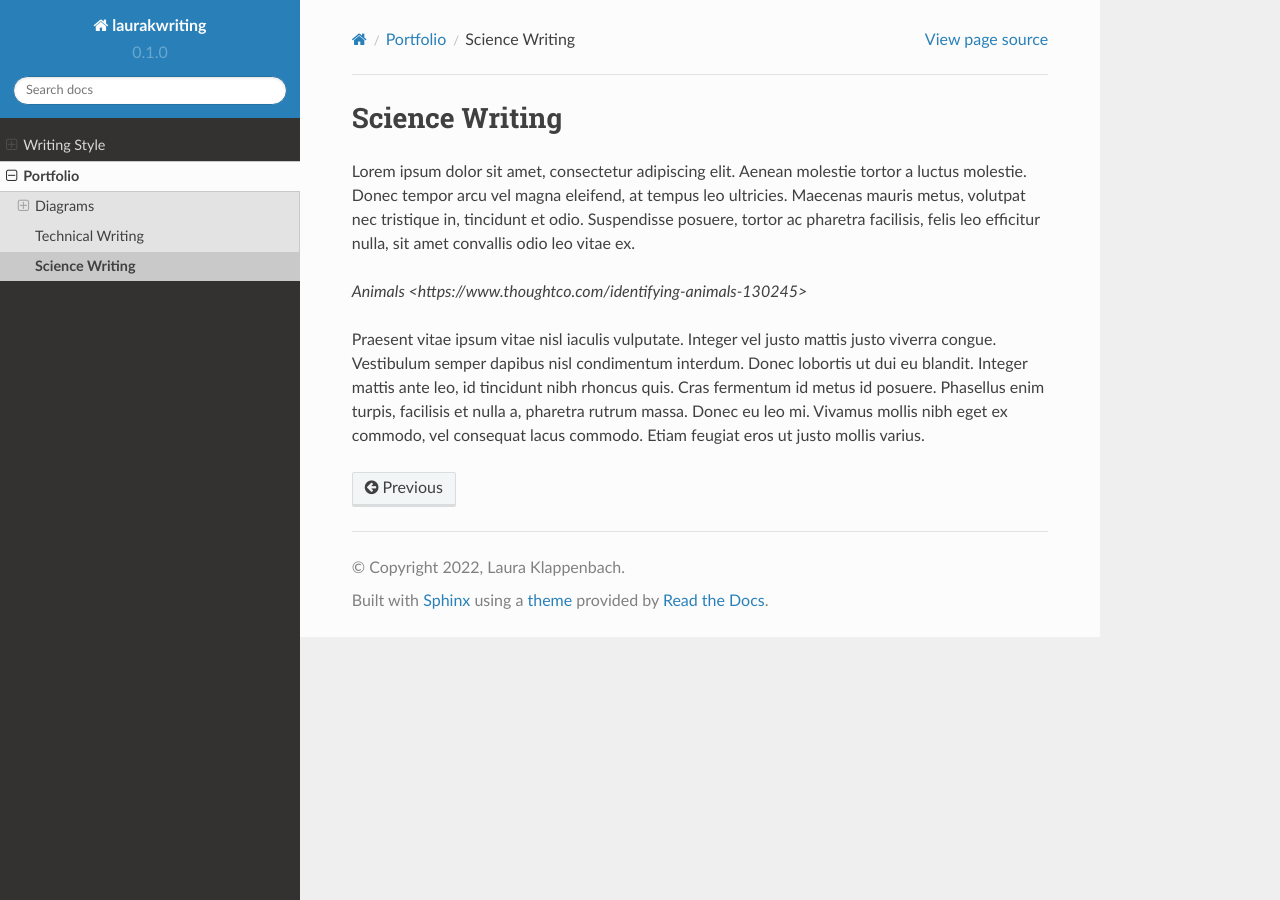
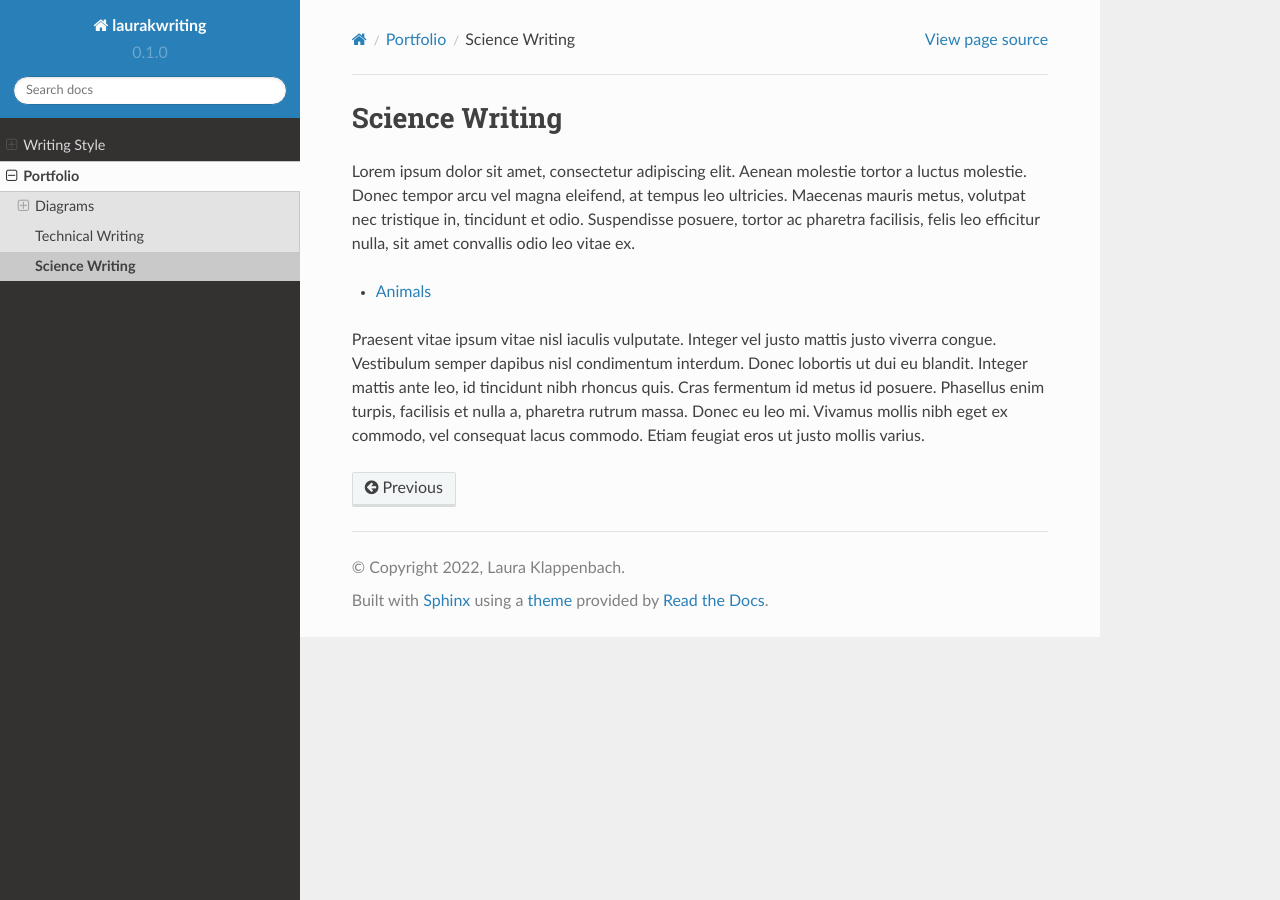
Before and after one commit to laurakwriting/rtd-laurakwriting, a Sphinx documentation site: the page built from docs/source/portfolio/sciencewriting.rst, in a window 1280 px wide. Built offline with Sphinx 7.4.7 and the Read the Docs theme 2.0.0, drawn with Linux system fonts in a browser that asks for light colours.

Commit message:
Update sciencewriting.rst

```diff
--- a/docs/source/portfolio/sciencewriting.rst
+++ b/docs/source/portfolio/sciencewriting.rst
@@ -4,7 +4,7 @@ Science Writing
 
 Lorem ipsum dolor sit amet, consectetur adipiscing elit. Aenean molestie tortor a luctus molestie. Donec tempor arcu vel magna eleifend, at tempus leo ultricies. Maecenas mauris metus, volutpat nec tristique in, tincidunt et odio. Suspendisse posuere, tortor ac pharetra facilisis, felis leo efficitur nulla, sit amet convallis odio leo vitae ex.
 
-`Animals <https://www.thoughtco.com/identifying-animals-130245>`
+* `Animals <https://www.thoughtco.com/identifying-animals-130245>`_
 
 
 Praesent vitae ipsum vitae nisl iaculis vulputate. Integer vel justo mattis justo viverra congue. Vestibulum semper dapibus nisl condimentum interdum. Donec lobortis ut dui eu blandit. Integer mattis ante leo, id tincidunt nibh rhoncus quis. Cras fermentum id metus id posuere. Phasellus enim turpis, facilisis et nulla a, pharetra rutrum massa. Donec eu leo mi. Vivamus mollis nibh eget ex commodo, vel consequat lacus commodo. Etiam feugiat eros ut justo mollis varius.
```
